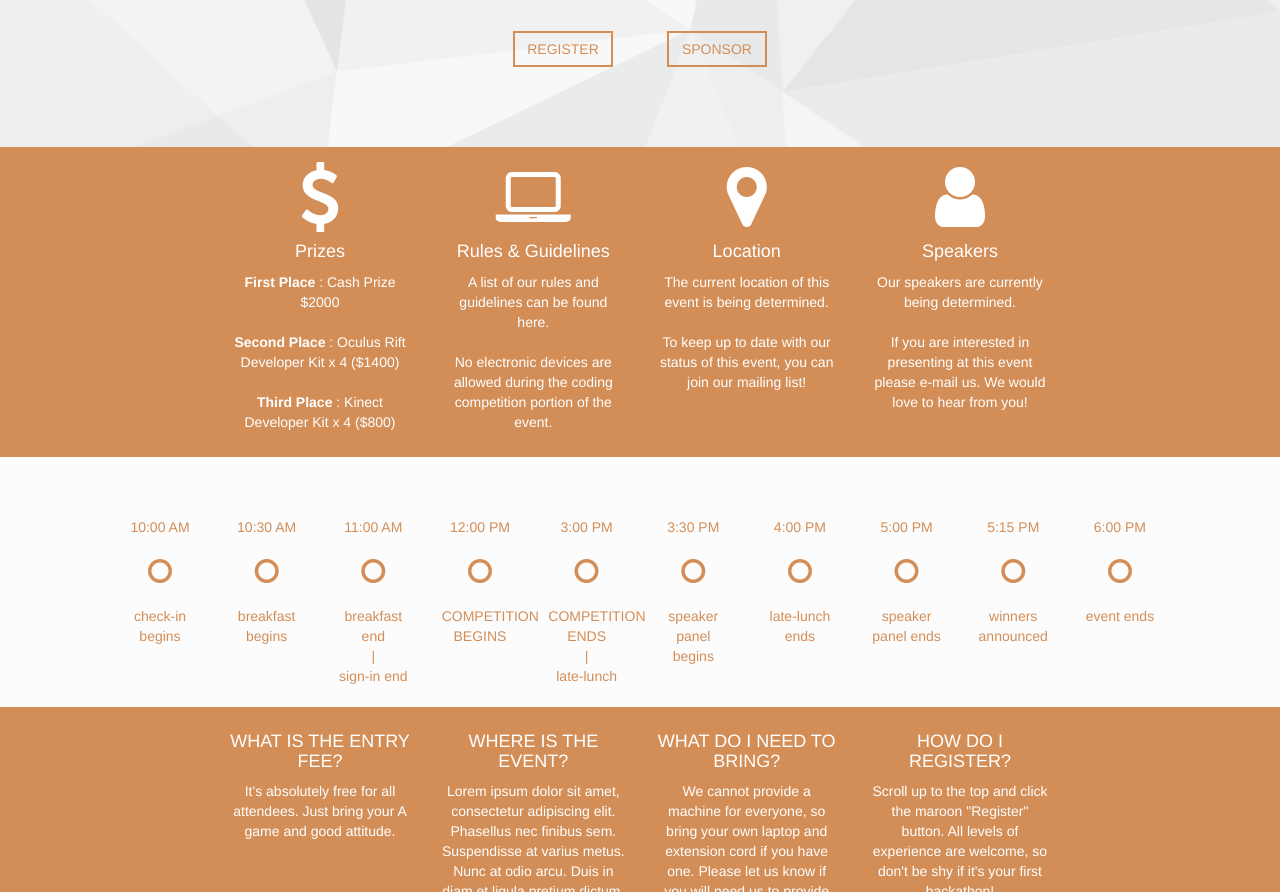
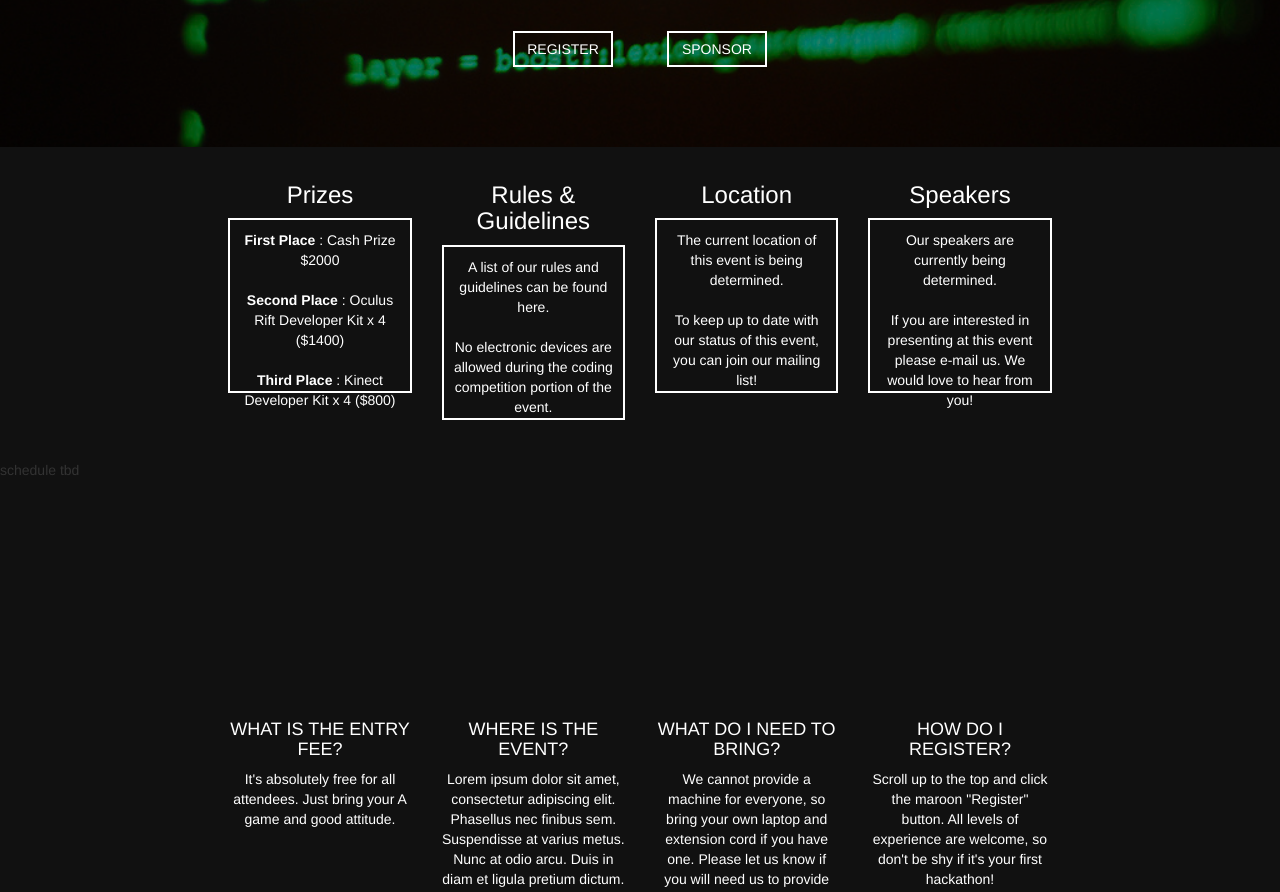
Before and after one commit to AugsburgACM/2015, a plain HTML site: page index.html in a window 1280 px wide. Shown: the part 403-1295 px from the top of the page. Drawn offline with nearby package versions, Linux system fonts and the light colour scheme.

Commit message:
style change yet again...

```diff
--- a/index.html
+++ b/index.html
@@ -24,7 +24,7 @@
 				<i class="fa fa-bars fa-lg"></i>
 			</div>
 		</div>
-		<div id='introduction' data-parallax='scroll' data-image-src="images/bkg.jpg">
+		<div id='introduction' data-parallax='scroll' data-image-src="images/code.jpg">
 			<img src='images/logo.png' class="logo">
 			<h3>November 14, 2015</h3>
 			<div class='intro-btn'>
@@ -39,33 +39,40 @@
 		<div class='info'>
 			<div class='row' style="margin: 0px;">
 				<div class="col-md-2"></div>
-				<div class="col-md-2"><i class="fa fa-usd fa-5x"></i>
-					<h4>Prizes</h4>
-
+				<div class="col-md-2">
+					<h3>Prizes</h3>
+					<div class="box">
 						<b>First Place</b> : Cash Prize $2000<br/><br/>
 						<b>Second Place</b> : Oculus Rift Developer Kit x 4 ($1400)<br/><br/>
 						<b>Third Place</b> : Kinect Developer Kit x 4 ($800)
 					</div>
-				<div class="col-md-2"><i class="fa fa-laptop fa-5x"></i>
-					<h4>Rules & Guidelines</h4>
+				</div>
+				<div class="col-md-2">
+					<h3>Rules & Guidelines</h3>
+					<div class="box">
 						A list of our rules and guidelines can be found here.
 						<br><br>
 						No electronic devices are allowed during the coding competition portion of the event.
 					</div>
-				<div class="col-md-2"><i class="fa fa-map-marker fa-5x"></i>
-					<h4>Location</h4>
+				</div>
+				<div class="col-md-2">
+					<h3>Location</h3>
+					<div class="box">
 					The current location of this event is being determined.<br><br> To keep up to date with our status of this event, you can join our mailing list!</div>
-				<div class="col-md-2"><i class="fa fa-user fa-5x"></i>
-					<h4>Speakers</h4>
+					</div>
+				<div class="col-md-2">
+					<h3>Speakers</h3>
+					<div class="box">
 					Our speakers are currently being determined. <br><br>
 					If you are interested in presenting at this event please e-mail us. We would love to hear from you!
+					</div>
 				</div>
 				<div class="col-md-2"></div>
 			</div>
 		</div>
-		<div id='schedule' data-parallax='scroll' data-image-src="images/bkg.jpg">
+		<div id='schedule'>
 			<div class='row' style='margin:0;'>
-				<div class='col-md-1'></div>
+<!-- 				<div class='col-md-1'></div>
 				<div class='col-md-1'>10:00 AM<br/><br/><i class="fa fa-circle-o fa-2x"></i><br/><br/>
 					check-in begins</div>
 				<div class='col-md-1'>10:30 AM<br><br><i class="fa fa-circle-o fa-2x"></i><br/><br>breakfast begins</div>
@@ -77,7 +84,8 @@
 				<div class='col-md-1'>5:00 PM<br/><br><i class="fa fa-circle-o fa-2x"></i><br><br/>speaker panel ends</div>
 				<div class='col-md-1'>5:15 PM<br/><br><i class="fa fa-circle-o fa-2x"></i><br><br/>winners announced</div>
 				<div class='col-md-1'>6:00 PM<br/><br><i class="fa fa-circle-o fa-2x"></i><br><br/>event ends</div>
-				<div class='col-md-1'></div>
+				<div class='col-md-1'></div> -->
+				schedule tbd
 			</div>
 		</div>
 		<div id='faq-1'>
--- a/style.css
+++ b/style.css
@@ -3,7 +3,7 @@ body {
 	font-size: 100px;
 }
 li a {
-	color: #D38E58;
+	color: #fff;
 	text-decoration: none;
 }
 li a:hover {
@@ -26,32 +26,32 @@ h4 a:hover{
 }
 .col-md-1 {
 	text-align: center;
-	color: #D38E58;
+	color: #fff;
 	padding-top: 45px;
 }
 .navigation {
 	width: 100%;
-	background-color: whitesmoke;
+	background-color: #111;
 	height: 35px;
 	position: fixed;
 	z-index: 10;
-	box-shadow: 2px 2px 10px grey;
+	box-shadow: 2px 2px 10px black;
 }
 .nav-list {
 	display: none;
 }
 #introduction {
-	background: rgba(225,225,225, 0.1);
+	background: rgba(0,0,0, 0.5);
 	height: 350px;
 	background-position: center;
 }
 #introduction h3 {
-	color: #D38E58;
+	color: #fff;
 	text-align: center;
 }
 .nav-menu {
 	text-align: center;
-	color: #D38E58;
+	color: #fff;
 	display: block;
 	padding-top: 7px;
 }
@@ -67,41 +67,46 @@ h4 a:hover{
 	text-align: center;
 }
 .btn a{
-	color: #D38E58;
+	color: #fff;
 }
 .btn a:hover {
 	color: white;
 }
 .btn.rbtn {
 	background: transparent;
-	color: #D38E58;
+	color: #fff;
 	text-transform: uppercase;
 	width: 100px;
 	margin-right: 50px;
-	border: 2px solid #D38E58;
+	border: 2px solid #fff;
 	font-weight: 500;
 	border-radius: 0px;
 }
 .btn.rbtn:hover, .btn.sbtn:hover  {
-	background: #D38E58;
+	background: #fff;
 	color: #fff;
 }
 .btn.sbtn {
 	background: transparent;
-	color: #D38E58;
+	color: #fff;
 	text-transform: uppercase;
 	width: 100px;
-	border: 2px solid #D38E58;
+	border: 2px solid #fff;
 	font-weight: 500;
 	border-radius: 0px;
 }
 .info {
-	background: #D38E58;
+	background: #111;
 	padding: 0;
 }
-
+.box {
+	border: 2px solid #fff;
+	padding: 10px;
+	height: 175px;
+}
 #schedule {
 	display: none;
+	background: #111;
 }
 #faq-1{
 	display: none;
@@ -110,8 +115,8 @@ h4 a:hover{
 	display: none;
 }
 .mobile {
-	background-color: #D38E58;
-	color: #fff;
+	background-color: #fff;
+	color: #000;
 	text-align: center;
 	padding: 0 0 20px 0;
 	margin-top: -20px;
@@ -126,8 +131,8 @@ h4 a:hover{
 }
 footer {
 height: 35px;
-color: #fff;
-background-color: #D38E58;
+color: #111;
+background-color: #fff;
 text-align: center;
 font-size: 12px;
 padding-top: 8px;
@@ -162,10 +167,10 @@ padding-top: 8px;
 		display: none;
 	}
 	#faq-1 {
-		background-color: #D38E58;
+		background-color: #111;
 	}
 	.faq-2 {
-		background-color: #D38E58;
+		background-color: #111;
 	}
 
 }
@@ -194,7 +199,6 @@ padding-top: 8px;
 
 
 	#introduction {
-		background: rgba(225,225,225, 0.1);
 		height: 550px;
 		background-position: center;
 	}
@@ -209,7 +213,6 @@ padding-top: 8px;
 	}
 	#schedule {
 		height: 250px;
-		background: rgba(225,225,225, 0.1);
 	}
 	.intro-btn {
 		margin: 50px auto;
```
Also changed, not shown: images/code.jpg (added), images/logo.png. Lines whose indentation alone changed are shown as unchanged.
